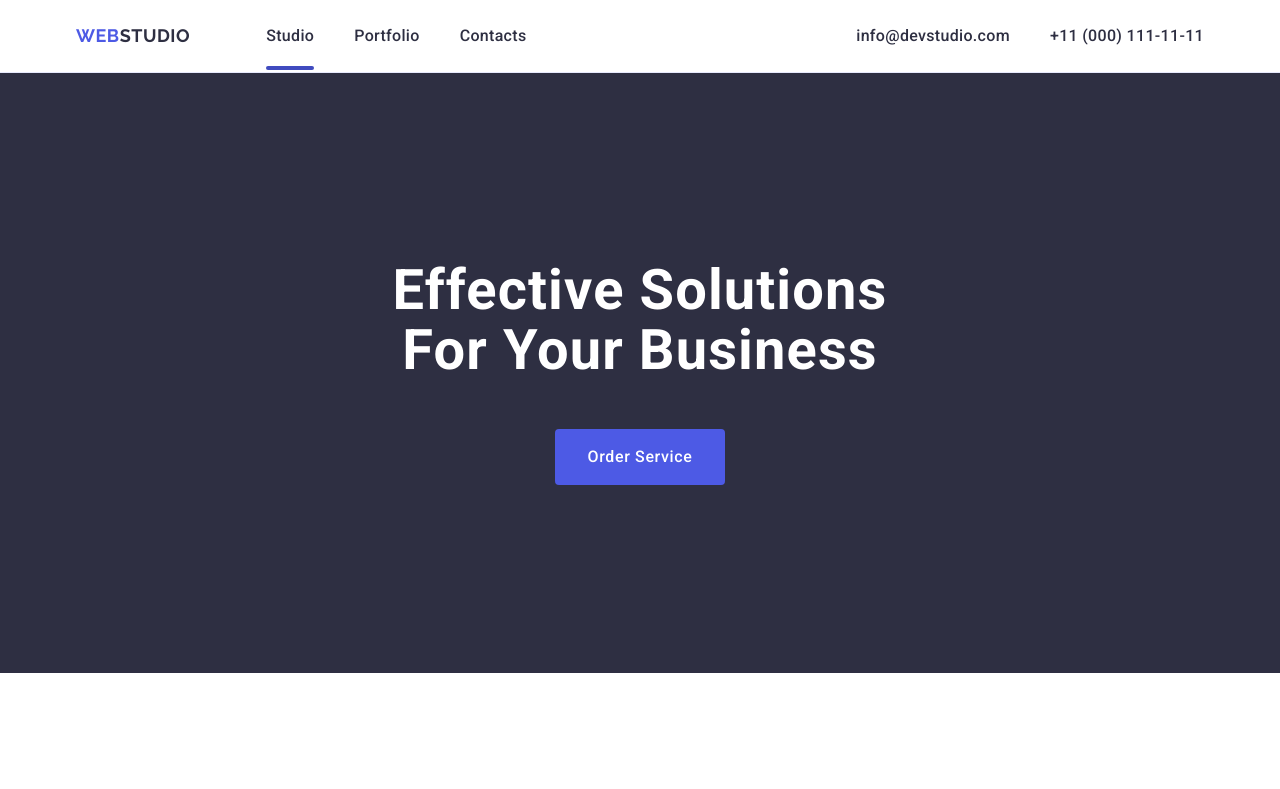
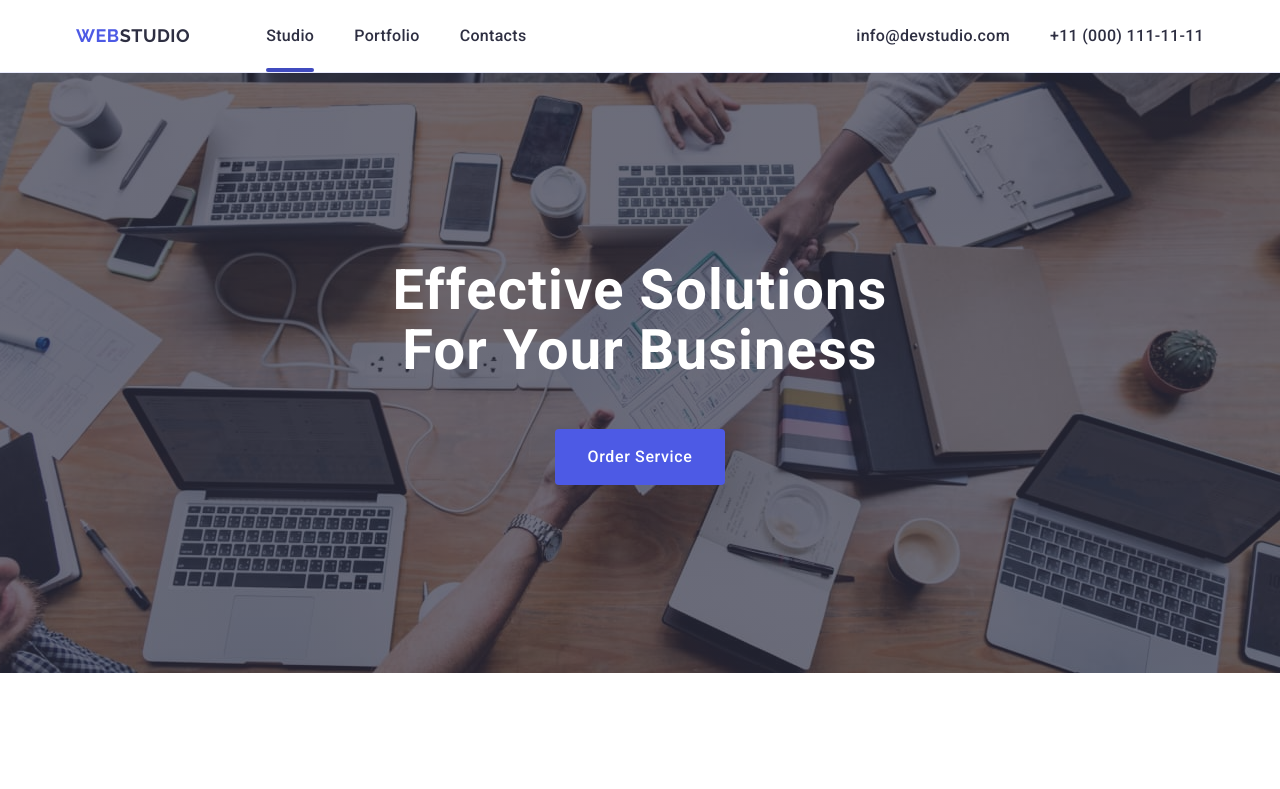
Before and after one commit to Denysit/goit-markup-hw-06, a plain HTML site: page index.html in a window 1280 px wide. Shown: the top 789 px of the page. Drawn offline with nearby package versions, Linux system fonts and the light colour scheme.

Commit message:
last-update

```diff
--- a/css/layout/header.css
+++ b/css/layout/header.css
@@ -237,7 +237,7 @@ margin-left: 121px;
     height: 4px;
     background-color: #404bbf;
     border-radius: 2px;
-    bottom: -20px;}}
+    bottom: -26px;}}
 
 
 
@@ -292,7 +292,7 @@ margin-left: 121px;
         gap: 40px;
         align-items: center;}
 
-    .active-link::after {bottom: -1px;}
+    .active-link::after{bottom: -3px; }
 
     .page-header {
         border-bottom: 1px solid #E7E9FC;
--- a/css/layout/hero.css
+++ b/css/layout/hero.css
@@ -1,3 +1,7 @@
+
+
+
+
 /* MOBILE HERO SECTION */
 
 .hero-section{margin-left: auto;
@@ -5,12 +9,13 @@ margin-right: auto;
 max-width: 320px;
 height: 432px;
 background-image: linear-gradient(rgba(46, 47, 66, 0.70), rgba(46, 47, 66, 0.70)),
-        url("../images/wrapper/hero-image-mobile.jpg");
+        url(../images/wrapper/hero-image-mobile.jpg);
 background-position: center;
 background-size: cover;
 background-repeat: no-repeat;
 background-color: #2E2F42;
-padding-top: 72px;}
+padding-top: 72px;
+background-image: url();}
 
 
 
@@ -53,7 +58,7 @@ color: #fff;}
 screen and (min-resolution:192dppx),
 screen and (min-device-pixel-rotatio: 2)
 { .hero-section { background-image: linear-gradient(rgba(46, 47, 66, 0.70), rgba(46, 47, 66, 0.70)),
-        url("../images/wrapper/dark-bg@2x.jpg"); }}
+        url(../images/wrapper/hero-image-mobile@2x.jpg); }}
 
 
 /* TABLET HERO SECTION */
@@ -72,7 +77,7 @@ screen and (min-device-pixel-rotatio: 2)
 .hero-section {
     padding: 112px 0;
     background-image: linear-gradient(rgba(46, 47, 66, 0.70), rgba(46, 47, 66, 0.70)),
-        url("../images/wrapper/dark-bg.jpg");
+        url(../images/wrapper/hero-image-tablet.jpg);
     max-width: 768px;
     height: 436px;}
 
@@ -84,7 +89,7 @@ screen and (min-resolution: 2dppx),
 screen and (min-device-pixel-ratio: 2) {
     .hero-section {
         background-image: linear-gradient(rgba(46, 47, 66, 0.70), rgba(46, 47, 66, 0.70)),
-        url("../images/wrapper/dark-bg@2x.jpg");}
+        url(../images/wrapper/hero-image-tablet@2x.jpg);}
 }
 
 
@@ -103,7 +108,7 @@ screen and (min-device-pixel-ratio: 2) {
 .hero-section {
     padding: 188px 0;
     background-image: linear-gradient(rgba(46, 47, 66, 0.70), rgba(46, 47, 66, 0.70)),
-    url("../images/wrapper/people_office.jpg");
+    url(../images/wrapper/hero-image-laptop.jpg);
     max-width: 1440px;
     height: 600px;}
 
@@ -116,5 +121,5 @@ screen and (min-device-pixel-ratio: 2) {
 
 .hero-section {
 background-image: linear-gradient(rgba(46, 47, 66, 0.70), rgba(46, 47, 66, 0.70)),
-url("../images/wrapper/people-office@2x.jpg");
+url(../images/wrapper/hero-image-laptop@2x.jpg);
 } }
```
Also changed, not shown: css/images/wrapper/hero-image-laptop.jpg (renamed from images/wrapper/people_office.jpg), css/images/wrapper/hero-image-laptop@2x.jpg (renamed from images/wrapper/people-office@2x.jpg), css/images/wrapper/hero-image-mobile.jpg (renamed from images/wrapper/hero-image-mobile.jpg), css/images/wrapper/hero-image-mobile@2x.jpg (renamed from images/wrapper/hero-image-mobile@2x.jpg), css/images/wrapper/hero-image-tablet.jpg (renamed from images/wrapper/Dark-bg.jpg), css/images/wrapper/hero-image-tablet@2x.jpg (renamed from images/wrapper/Dark-bg@2x.jpg).
